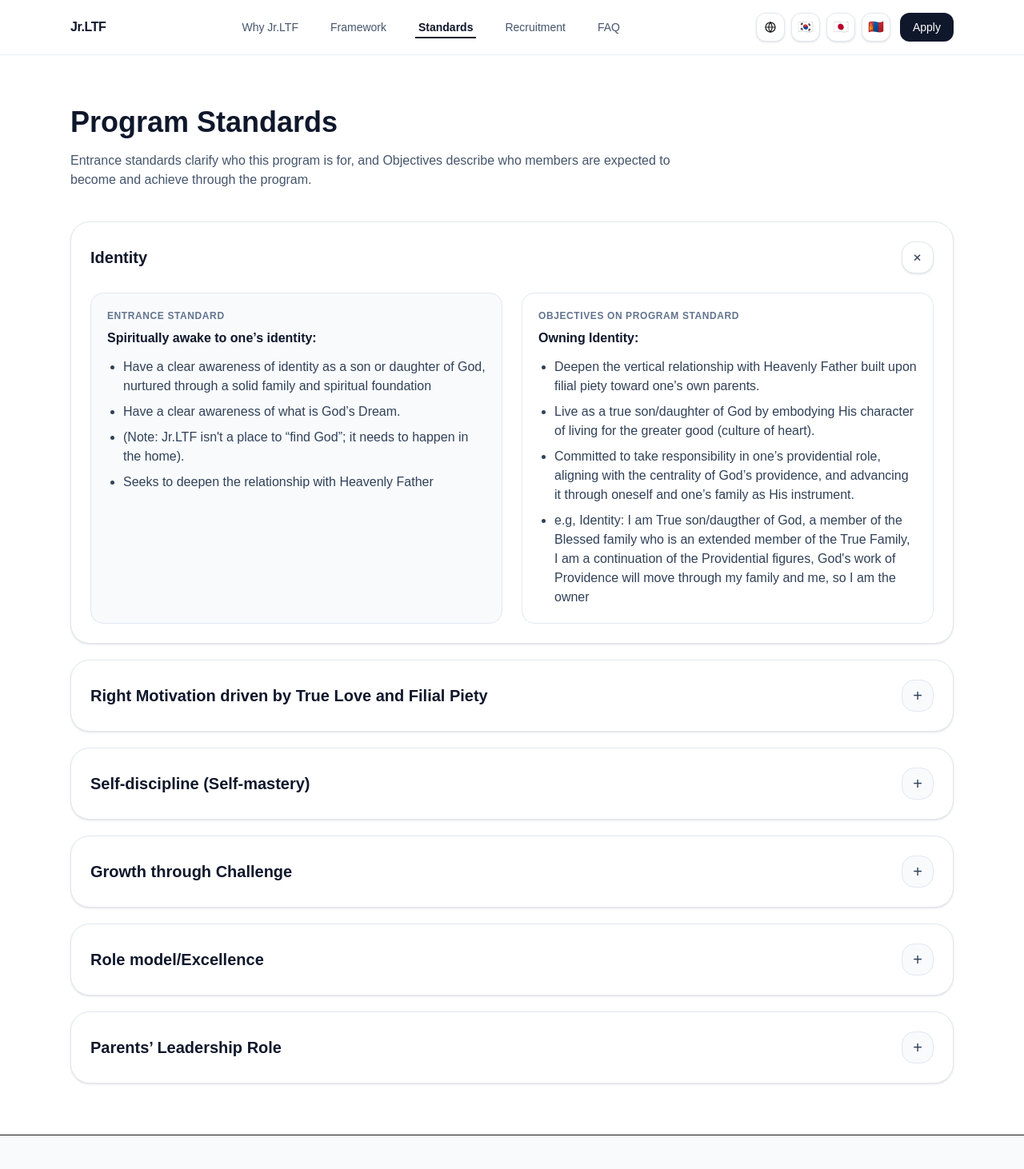
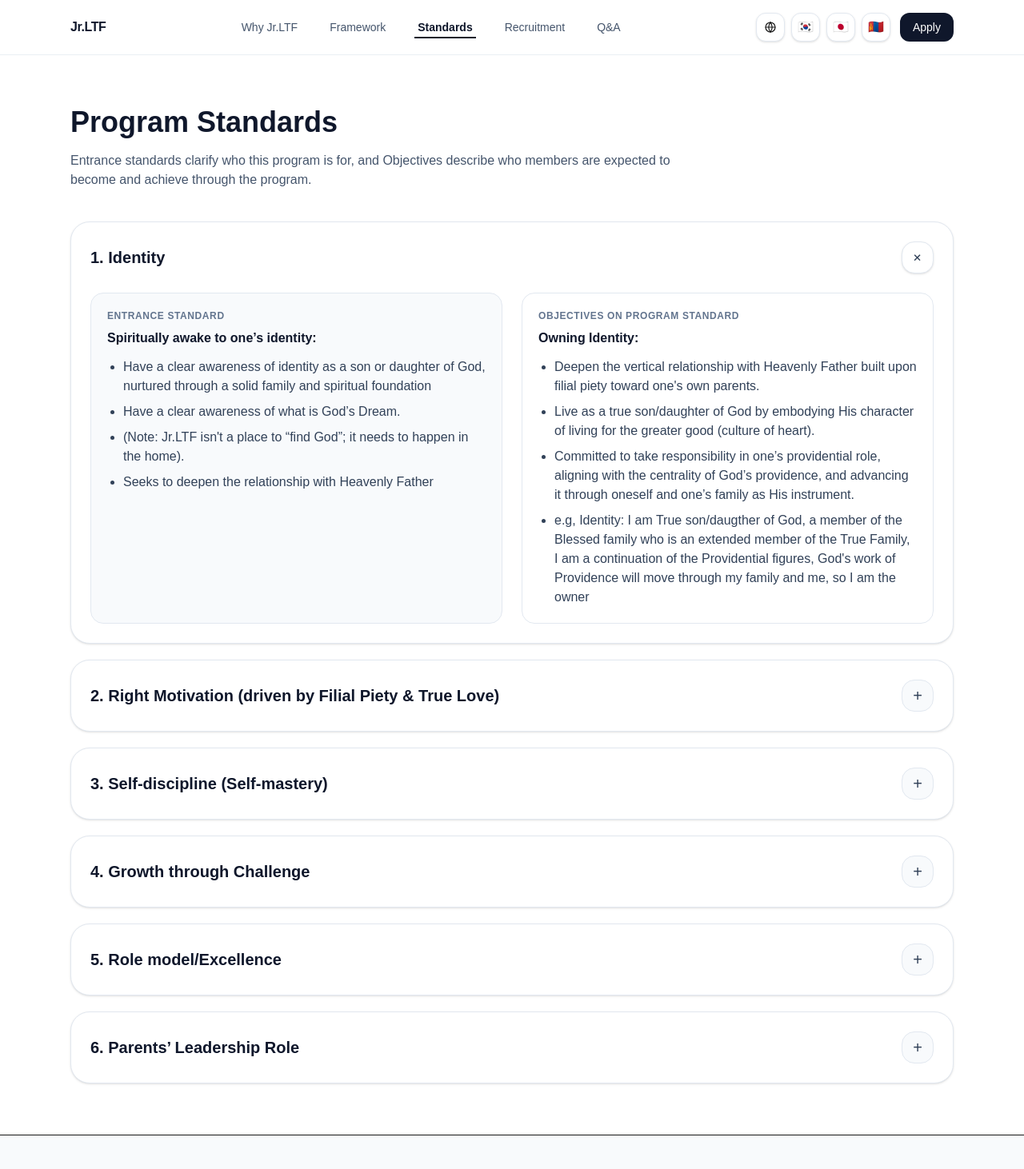
Before and after one commit to nyamkadorj/jrltf-site, a Next.js app: page /standards in a window 1280 px wide. Shown: the top 1462 px of the page at 80% size. Built offline with nearby package versions, Linux system fonts and the light colour scheme.

Commit message:
“Update”

```diff
--- a/src/app/standards/page.tsx
+++ b/src/app/standards/page.tsx
@@ -11,7 +11,7 @@ type StandardItem = {
 
 const STANDARDS: StandardItem[] = [
   {
-    title: "Identity",
+    title: "1. Identity",
     entranceTitle: "Spiritually awake to one’s identity:",
     entrance: [
       "Have a clear awareness of identity as a son or daughter of God, nurtured through a solid family and spiritual foundation",
@@ -28,7 +28,7 @@ const STANDARDS: StandardItem[] = [
     ],
   },
   {
-    title: "Right Motivation driven by True Love and Filial Piety",
+    title: "2. Right Motivation (driven by Filial Piety & True Love)",
     entranceTitle: "Has a filial heart towards parents",
     entrance: [
       "Demonstrates a filial heart toward parents, expressed through respect, openness to guidance and seek to understand parents’ expectations.",
@@ -52,7 +52,7 @@ const STANDARDS: StandardItem[] = [
     ],
   },
   {
-    title: "Self-discipline (Self-mastery)",
+    title: "3. Self-discipline (Self-mastery)",
     entranceTitle: "Basic God-centered life habits:",
     entrance: [
       "Have basic spiritual practices established at home, such as the habit of praying/reporting to God, reflect key moments of the day, sharing it to family members, journal, and understand the importance of doing every action with jungsung.",
@@ -67,7 +67,7 @@ const STANDARDS: StandardItem[] = [
     ],
   },
   {
-    title: "Growth through Challenge",
+    title: "4. Growth through Challenge",
     entranceTitle: "Willing to be challenged:",
     entrance: [
       "Self-motivated to grow spiritually and in all dimensions—physical, mental, and emotional—beyond their comfort zone.",
@@ -80,7 +80,7 @@ const STANDARDS: StandardItem[] = [
     ],
   },
   {
-    title: "Role model/Excellence",
+    title: "5. Role model/Excellence",
     entranceTitle: "Motivation to set the bar high:",
     entrance: [
       "Practice thinking and acting beyond oneself, embracing the mindset that “It is not about me.”",
@@ -96,7 +96,7 @@ const STANDARDS: StandardItem[] = [
     ],
   },
   {
-    title: "Parents’ Leadership Role",
+    title: "6. Parents’ Leadership Role",
     entranceTitle: "Parents as the main educators of children’s spiritual growth:",
     entrance: [
       "Parents and family, are willing to walk together with their children through this leadership course.",
--- a/src/components/Navbar.tsx
+++ b/src/components/Navbar.tsx
@@ -10,7 +10,7 @@ const navItems = [
   { label: "Framework", href: "/framework" },
   { label: "Standards", href: "/standards" },
   { label: "Recruitment", href: "/recruitment" },
-  { label: "FAQ", href: "/faq" },
+  { label: "Q&A", href: "/faq" },
 ];
 
 const LANGS = [
```
